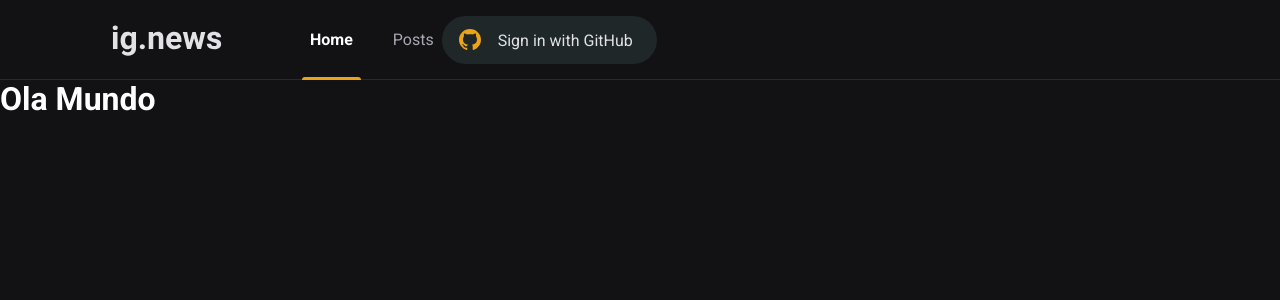
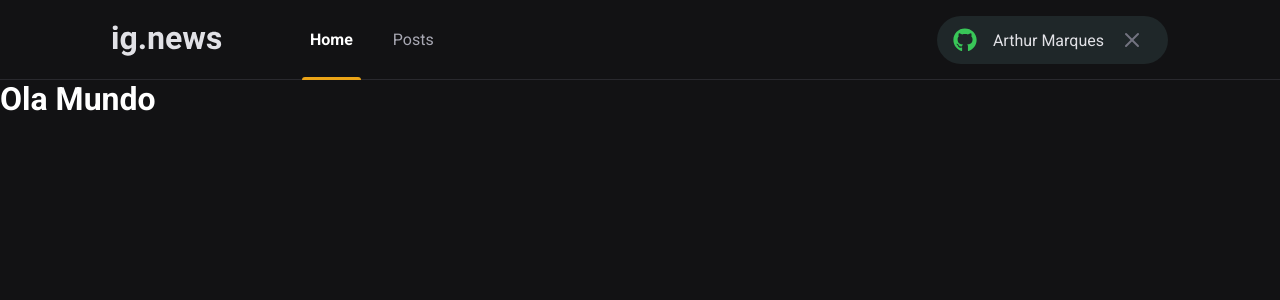
Before and after one commit to arthur1470/ig.news, a Next.js app: page / in a window 1280 px wide. Shown: the top 300 px of the page. Built offline with nearby package versions, Linux system fonts and the light colour scheme.

Commit message:
Finalizando Header da Aplicação

```diff
--- a/package.json
+++ b/package.json
@@ -11,6 +11,7 @@
     "next": "12.0.8",
     "react": "17.0.2",
     "react-dom": "17.0.2",
+    "react-icons": "^4.3.1",
     "sass": "^1.49.0"
   },
   "devDependencies": {
--- a/src/components/Header/index.tsx
+++ b/src/components/Header/index.tsx
@@ -1,3 +1,4 @@
+import { SignInButton } from '../SignInButton';
 import styles from './styles.module.scss';
 
 export function Header() {
@@ -11,11 +12,7 @@
                     <a href="#">Posts</a>
                 </nav>
 
-
-                <button type='button'>
-                    <img src="/images/github.svg" alt="" />
-                    Sign in with GitHub
-                </button>
+                <SignInButton />
             </div>
         </header>
     );
--- a/src/components/Header/styles.module.scss
+++ b/src/components/Header/styles.module.scss
@@ -48,27 +48,10 @@
                 left: 0;
                 background: var(--yellow-500);
             }
-
-            // &:focus {
-            //     color: var(--gray-100);
-            //     border-bottom: 3px solid var(--yellow-500);
-            // }
         }
     }
 
     button {
-        background-color: #1F2729;
-        color: var(--gray-100);
-        padding: 0 1.5rem 0 1rem;
-        height: 3rem;
-        border-radius: 100px;
-        border: none;
-
-        display: flex;
-        align-items: center;
-        img{
-            margin-right: 1rem;
-        }
-
+        margin-left: auto;
     }
 }
--- /dev/null
+++ b/src/components/SignInButton/index.tsx
@@ -0,0 +1,20 @@
+import styles from './styles.module.scss';
+import {FaGithub} from 'react-icons/fa'
+import {FiX} from 'react-icons/fi'
+
+export function SignInButton() {
+    const isUserLoggedIn = true;
+
+    return isUserLoggedIn ? (
+        <button type="button" className={styles.button}>
+            <FaGithub color="#39c758" />
+            Arthur Marques
+            <FiX color="#737380" className={styles.closeIcon} />
+        </button>
+    ) : (
+        <button type="button" className={styles.button}>
+            <FaGithub color="#eba417" />
+            Sign in with GitHub
+        </button>
+    );
+}
--- /dev/null
+++ b/src/components/SignInButton/styles.module.scss
@@ -0,0 +1,32 @@
+.button {
+    background-color: #1F2729;
+    color: var(--gray-100);
+    padding: 0 1.5rem 0 1rem;
+    height: 3rem;
+    border-radius: 3rem;
+    border: none;
+
+    display: flex;
+    align-items: center;
+
+    svg {
+        width: 24px;
+        height: 24px;
+    }
+
+    svg:first-child {
+        margin-right: 1rem;
+    }
+
+    svg.closeIcon {
+        margin-left: 1rem;
+    }
+
+    transition: filter 0.2s;
+
+    &:hover {
+        filter: brightness(0.8);
+    }
+
+
+}
```
Also changed, not shown: 1 other file (tests, documents, lock files or other folders).
